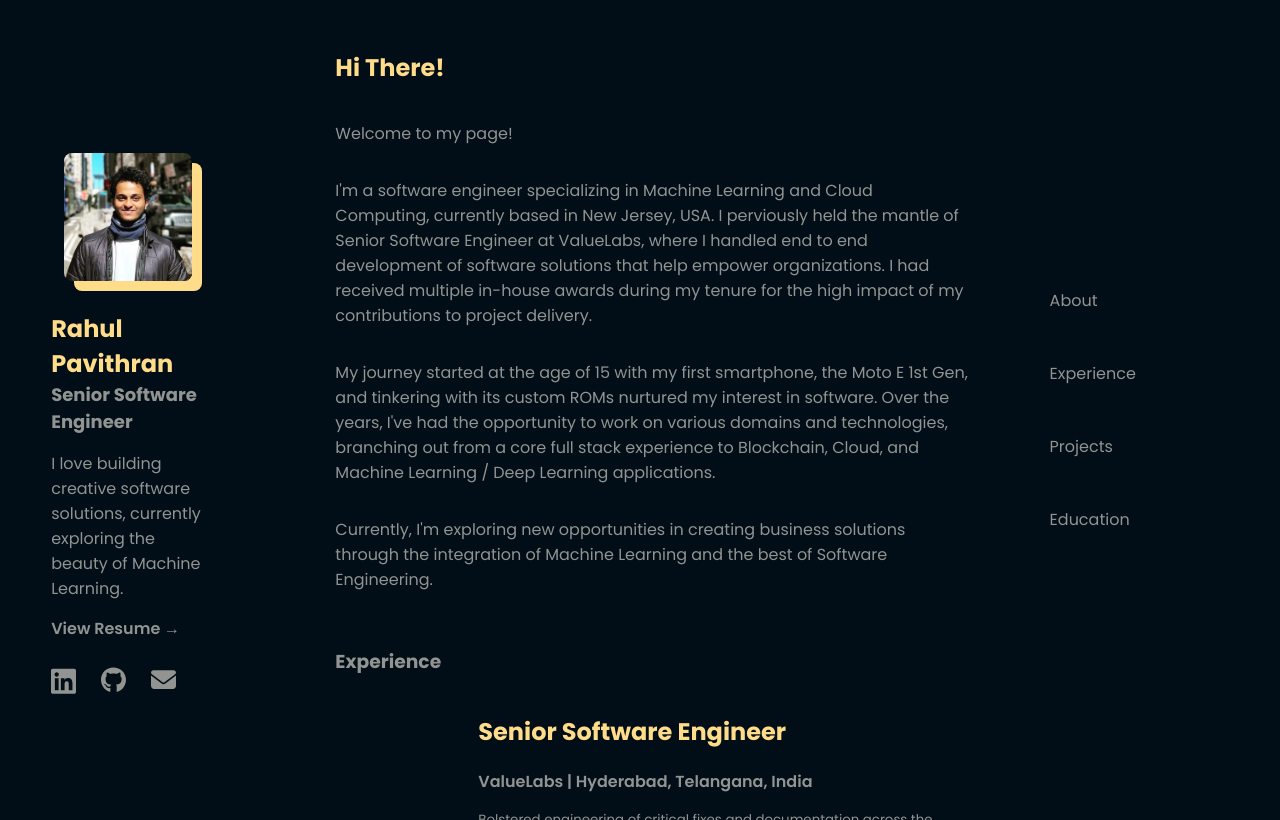
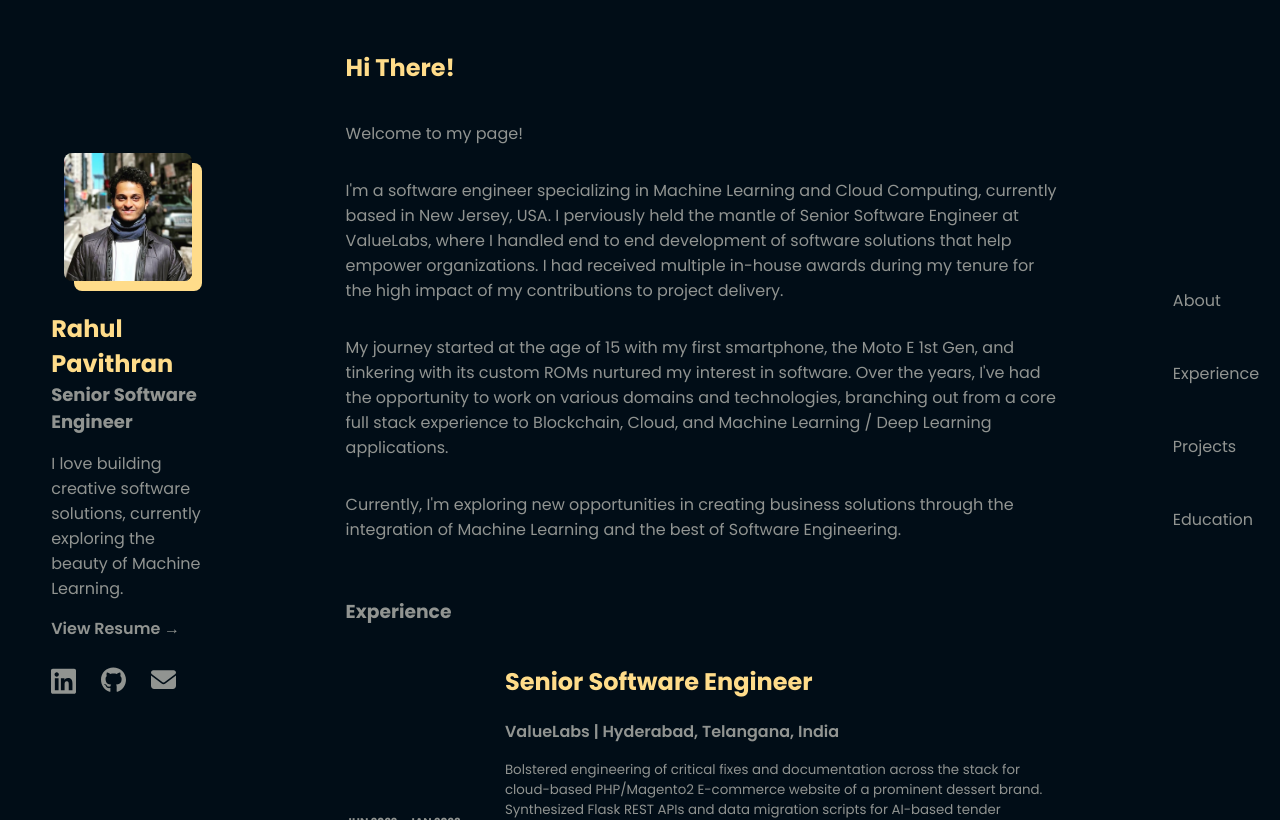
Before and after one commit to alpha2303/alpha2303.github.io, a React (Vite) app: page / in a window 1280 px wide. Built offline with nearby package versions, Linux system fonts and the light colour scheme.

Commit message:
[fix] Fix navbar alignment..again..

```diff
--- a/src/components/navbar/navbarStyles.css
+++ b/src/components/navbar/navbarStyles.css
@@ -3,6 +3,7 @@
     flex-basis: 10%;
     display: flex;
     background-color: var(--base-bg-color);
+    justify-content: center;
 }
 
 .nav-panel {
@@ -14,8 +15,7 @@
 }
 
 .nav-item-container {
-    padding: 24px 0px;
-    width: 18vw;
+    padding: 24px 12px;
 }
 
 .nav-item-list {
```
